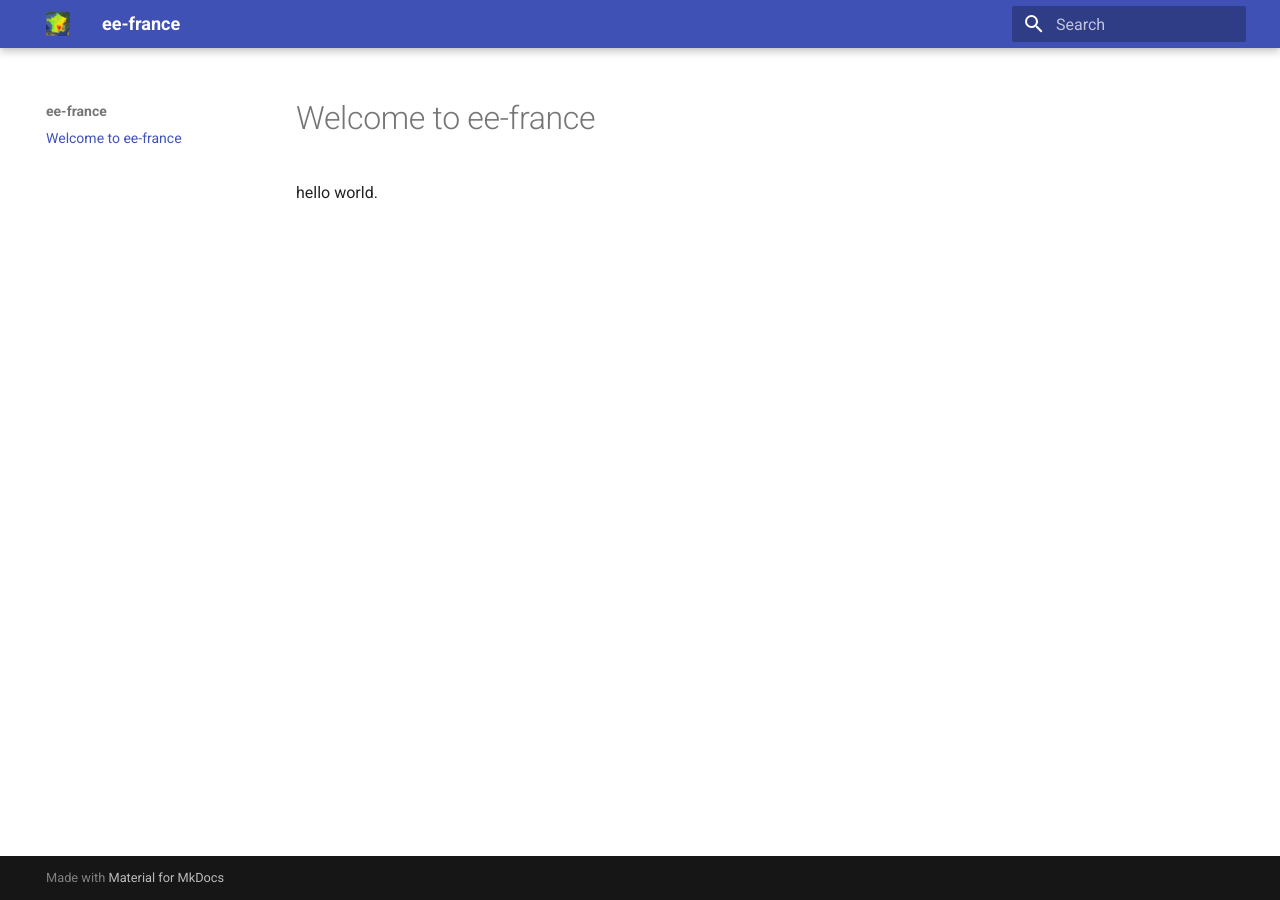
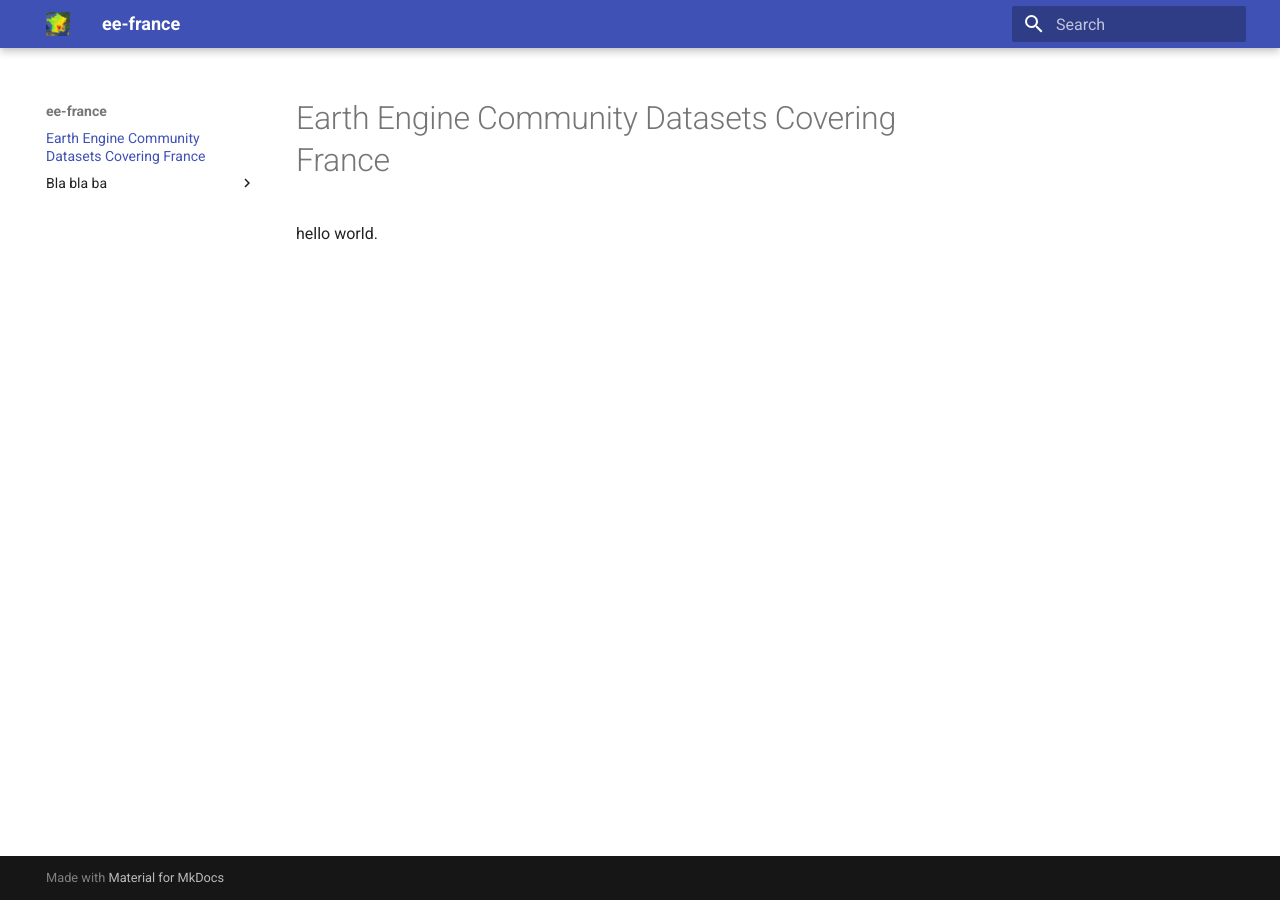
Before and after one commit to geodatafr/geodatafr.github.io, an MkDocs documentation site: the page built from docs/index.md, in a window 1280 px wide. Built offline with MkDocs 1.6.1 and Material for MkDocs 9.7.7, drawn with Linux system fonts in a browser that asks for light colours.

```diff
--- a/docs/index.md
+++ b/docs/index.md
@@ -1,3 +1,3 @@
-# Welcome to ee-france
+# Earth Engine Community Datasets Covering France
 
 hello world.
```
Also changed, not shown: docs/bla_bla_ba/bdlisa.md (added, +3 -0 lines).
